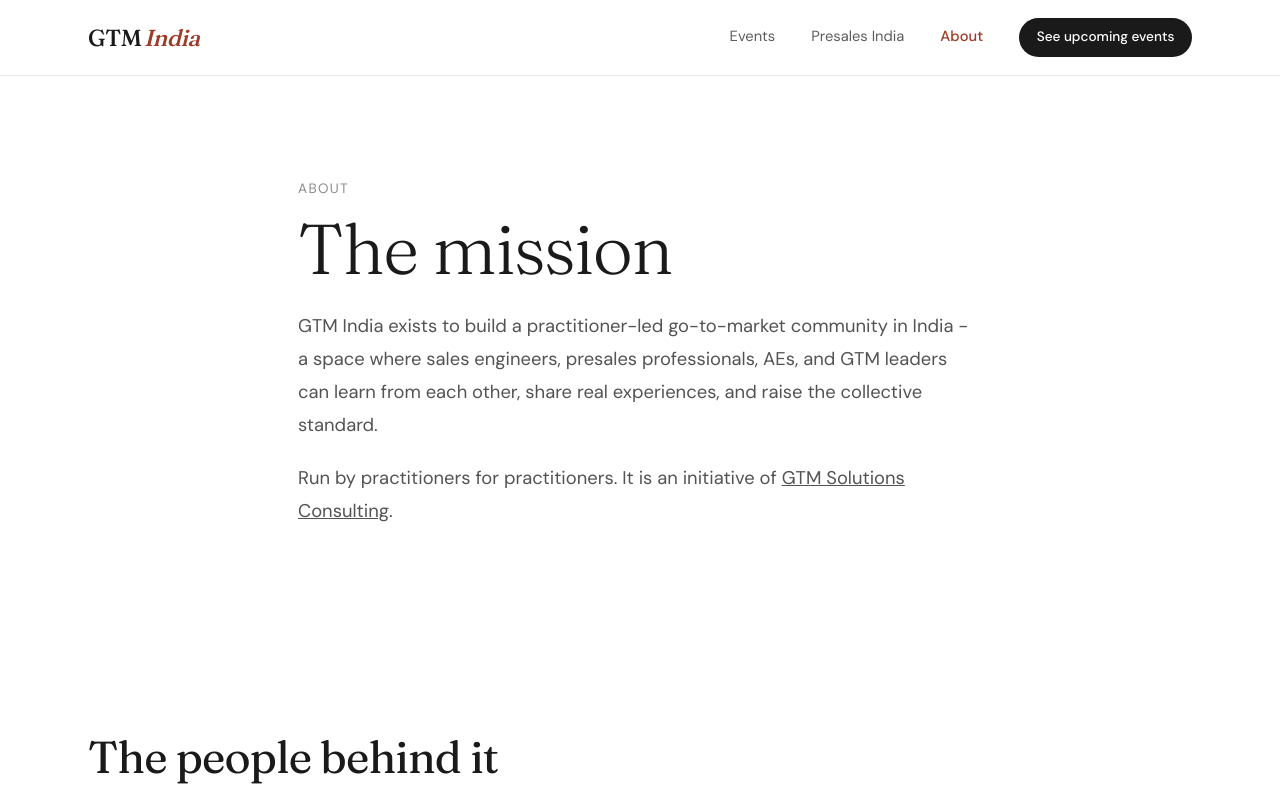
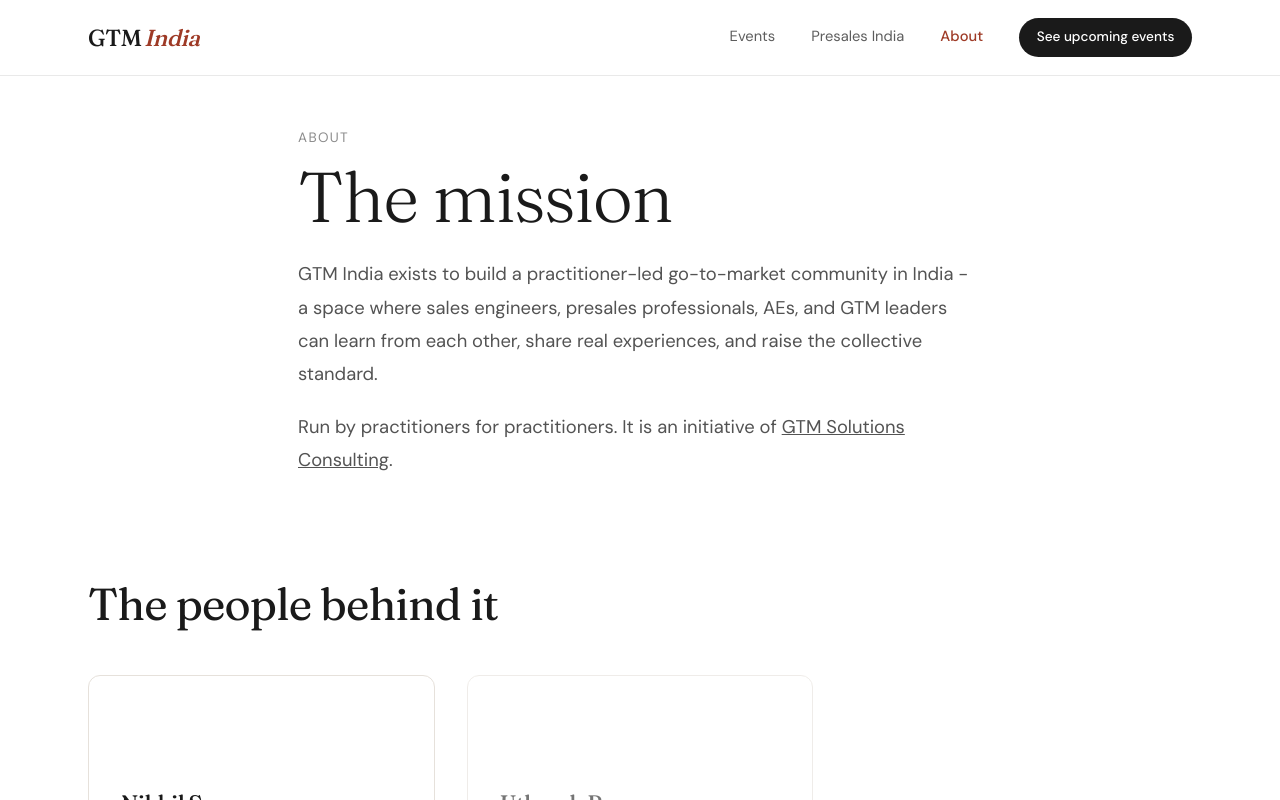
Before and after one commit to nixarma/gtmindia, a Next.js app: page /about in a window 1280 px wide. Shown: the top 800 px of the page. Built offline with nearby package versions, Linux system fonts and the light colour scheme.

Commit message:
Step 11: redesign About and Programs sections

```diff
--- a/src/app/globals.css
+++ b/src/app/globals.css
@@ -75,7 +75,7 @@
      --fs-h1:                    clamp(2.75rem, 5.5vw, 4.75rem);
      --fs-display:               clamp(3.5rem, 8vw, 7rem);
 
-     --section-pad-y:            clamp(4rem, 8vw, 8rem);
+     --section-pad-y:            clamp(2rem, 4vw, 4rem);
      --container-max:            1200px;
      --container-pad:            clamp(1.25rem, 5vw, 3rem);
 
@@ -509,38 +509,107 @@
    .tag-row .plus { color: var(--accent); font-weight: 500; opacity: 0.7; }
 
    /* ═══════════════════════════════════════════════════════════════════════════
-      BLURB
+   ABOUT
    ═══════════════════════════════════════════════════════════════════════════ */
 
-   .blurb {
-     display: block;
-   }
-   .blurb__label {
+#about {
+  padding: var(--section-pad-y) 0;
+}
+
+.about__eyebrow {
   font-family: var(--font-body);
   font-size: var(--fs-eyebrow);
-    font-weight: 600;
+  font-weight: 500;
   letter-spacing: 0.12em;
   text-transform: uppercase;
   color: var(--fg-quiet);
-    margin-bottom: 1.25rem;
-    font-style: normal;
-  }
-
-  .blurb__body {
-    font-size: var(--fs-lead);
-    max-width: 640px;
-    line-height: 1.7;
-    color: var(--fg-body);
-  }
-
-   .blurb__body em { font-style: italic; color: var(--accent); font-weight: 400; }
-   @media (max-width: 720px) {
-     .blurb { grid-template-columns: 1fr; gap: 1.25rem; padding-block: 4rem; }
-   }
-
-   #about {
-    padding: 4rem 0 5rem;
-  }
+  margin-bottom: 1.5rem;
+}
+
+.about__heading {
+  font-family: var(--font-display);
+  font-weight: 350;
+  font-size: clamp(2.25rem, 5vw, 3.5rem);
+  letter-spacing: -0.025em;
+  line-height: 1.05;
+  font-variation-settings: "opsz" 144;
+  color: var(--fg);
+  margin-bottom: 2.5rem;
+}
+.about__heading em {
+  font-style: italic;
+  color: var(--accent);
+}
+
+.about__grid {
+  display: grid;
+  grid-template-columns: repeat(2, 1fr);
+  gap: 1px;
+  background: var(--color-linen);
+  border: 1px solid var(--color-linen);
+  border-radius: var(--radius-lg);
+  overflow: visible;
+}
+
+.about__card {
+  background: var(--bg-surface);
+  padding: 1.75rem;
+  display: flex;
+  flex-direction: column;
+  gap: 0.6rem;
+  border-left: 3px solid transparent;
+  transition: border-color var(--dur-base) var(--ease-out);
+}
+
+.about__card-label {
+  font-family: var(--font-body);
+  font-size: var(--fs-eyebrow);
+  font-weight: 600;
+  letter-spacing: 0.1em;
+  text-transform: uppercase;
+  color: var(--accent);
+}
+
+.about__card-stat {
+  font-family: var(--font-display);
+  font-size: clamp(2rem, 4vw, 2.75rem);
+  font-weight: 400;
+  line-height: 1;
+  letter-spacing: -0.03em;
+  font-variation-settings: "opsz" 144;
+  color: var(--fg);
+}
+.about__card-stat em {
+  font-style: italic;
+  color: var(--accent);
+}
+
+.about__card-body {
+  font-family: var(--font-body);
+  font-size: 0.92rem;
+  line-height: 1.65;
+  color: var(--fg-muted);
+}
+
+.about__card-link {
+  color: var(--accent);
+  text-decoration: underline;
+  text-underline-offset: 2px;
+}
+.about__card:hover {
+  border-left-color: var(--accent);
+}
+
+@media (max-width: 640px) {
+  .about__grid {
+    grid-template-columns: 1fr;
+  }
+}
+
+.about__card:first-child { border-radius: var(--radius-lg) 0 0 0; }
+.about__card:nth-child(2) { border-radius: 0 var(--radius-lg) 0 0; }
+.about__card:nth-child(3) { border-radius: 0 0 0 var(--radius-lg); }
+.about__card:last-child { border-radius: 0 0 var(--radius-lg) 0; }
    /* ═══════════════════════════════════════════════════════════════════════════
       NEXT EVENT
       ═══════════════════════════════════════════════════════════════════════════ */
@@ -548,7 +617,7 @@
    .next-event {
      background: var(--color-ink);
      color: var(--color-white);
-     padding-block: clamp(3.5rem, 7vw, 6rem);
+     padding-block: var(--section-pad-y);
    }
    .next-event h2,
    .next-event h3,
@@ -704,17 +773,42 @@
    }
 
    /* ═══════════════════════════════════════════════════════════════════════════
-      PROGRAMMES
+   PROGRAMS
    ═══════════════════════════════════════════════════════════════════════════ */
 
-   .programmes { background: var(--color-white); padding-block: var(--section-pad-y); }
-   .programmes__grid {
+.programs { background: var(--color-white); padding-block: var(--section-pad-y); }
+
+.programs__head {
+  margin-bottom: 3rem;
+}
+.programs__head h2 {
+  font-family: var(--font-display);
+  font-weight: 350;
+  font-size: clamp(2.25rem, 5vw, 3.5rem);
+  letter-spacing: -0.025em;
+  line-height: 1;
+  font-variation-settings: "opsz" 144;
+  margin-bottom: 1rem;
+}
+.programs__head h2 em { font-style: italic; color: var(--accent); }
+.programs__desc {
+  font-family: var(--font-body);
+  font-size: 1.02rem;
+  line-height: 1.6;
+  color: var(--fg-muted);
+  max-width: 52ch;
+}
+
+.programs__grid {
   display: grid;
-     grid-template-columns: repeat(3, 1fr);
-     gap: 1.5rem;
-   }
-   @media (max-width: 880px) { .programmes__grid { grid-template-columns: 1fr; } }
-   .programme {
+  grid-template-columns: repeat(2, 1fr);
+  gap: 1.25rem;
+}
+@media (max-width: 720px) {
+  .programs__grid { grid-template-columns: 1fr; }
+}
+
+.program {
   position: relative;
   border: 1px solid var(--border-strong);
   border-radius: var(--radius-lg);
@@ -723,24 +817,77 @@
   display: flex;
   flex-direction: column;
   gap: 1rem;
-     min-height: 280px;
+  min-height: 260px;
   transition: box-shadow var(--dur-base) var(--ease-out);
 }
-   .programme:hover { box-shadow: var(--shadow-2); }
-   .programme__index { font-family: var(--font-display); font-size: 0.95rem; font-weight: 500; color: var(--accent-hover); letter-spacing: -0.02em; }
-   .programme__title { font-family: var(--font-display); font-weight: 400; font-size: 1.6rem; letter-spacing: -0.02em; line-height: 1.1; margin-top: auto; }
-   .programme__title em { font-style: italic; color: var(--accent); }
-   .programme__desc { font-family: var(--font-body); font-size: 0.95rem; line-height: 1.55; color: var(--fg-muted); }
-   .programme__meta {
+.program:hover { box-shadow: var(--shadow-2); }
+
+/* Leadership card treatment */
+.program--leadership {
+  background: var(--bg-terra);
+  border-color: var(--color-terracotta-light);
+}
+.program--leadership:hover { box-shadow: var(--shadow-3); }
+
+/* Invite-only badge */
+.program__invite-badge {
+  display: inline-block;
+  align-self: flex-start;
+  font-family: var(--font-body);
+  font-size: 0.7rem;
+  font-weight: 600;
+  letter-spacing: 0.1em;
+  text-transform: uppercase;
+  color: var(--color-terracotta-deeper);
+  background: rgba(158, 58, 38, 0.12);
+  border: 1px solid rgba(158, 58, 38, 0.25);
+  border-radius: var(--radius-pill);
+  padding: 0.25rem 0.7rem;
+  margin-bottom: 0.25rem;
+}
+
+.program__top {
+  display: flex;
+  flex-direction: column;
+  gap: 0.4rem;
+}
+.program__index {
+  font-family: var(--font-display);
+  font-size: 0.9rem;
+  font-weight: 500;
+  color: var(--accent-hover);
+  letter-spacing: -0.01em;
+}
+.program__title {
+  font-family: var(--font-display);
+  font-weight: 400;
+  font-size: clamp(1.5rem, 2.5vw, 1.9rem);
+  letter-spacing: -0.02em;
+  line-height: 1.1;
+}
+.program__title em { font-style: italic; color: var(--accent); }
+.program--leadership .program__title em { color: var(--color-terracotta-dark); }
+
+.program__desc {
+  font-family: var(--font-body);
+  font-size: 0.95rem;
+  line-height: 1.6;
+  color: var(--fg-muted);
+  flex: 1;
+}
+.program__meta {
   display: flex;
   justify-content: space-between;
   font-family: var(--font-body);
-     font-size: 0.78rem;
+  font-size: 0.75rem;
   letter-spacing: 0.08em;
   text-transform: uppercase;
   color: var(--fg-quiet);
   padding-top: 1rem;
   border-top: 1px solid var(--border);
+}
+.program--leadership .program__meta {
+  border-top-color: rgba(158, 58, 38, 0.2);
 }
 
    /* ═══════════════════════════════════════════════════════════════════════════
@@ -777,7 +924,7 @@
   .faq {
     background: var(--color-linen);
     border-top: 1px solid var(--border-strong);
-    padding: clamp(4rem, 8vw, 8rem) 0;
+    padding: var(--section-pad-y) 0;
   }
    .faq__layout { display: grid; grid-template-columns: 1fr 2fr; gap: 3rem; }
    @media (max-width: 720px) { .faq__layout { grid-template-columns: 1fr; gap: 1.5rem; } }
@@ -838,7 +985,7 @@
    .cta-banner {
      background: var(--color-ink);
      color: var(--color-white);
-     padding-block: clamp(4rem, 8vw, 7rem);
+     padding-block: var(--section-pad-y);
      overflow: hidden;
    }
    .cta-banner h2,
--- a/src/app/page.tsx
+++ b/src/app/page.tsx
@@ -2,7 +2,7 @@
 import { HeroSection }       from '@/components/home/HeroSection'
 import { BlurbSection }      from '@/components/home/BlurbSection'
 import { NextEventSection }  from '@/components/home/NextEventSection'
-import { ProgrammesSection } from '@/components/home/ProgrammesSection'
+import { ProgramsSection } from '@/components/home/ProgramsSection'
 import { PastEventsSection } from '@/components/home/PastEventsSection'
 import { FaqSection }        from '@/components/home/FaqSection'
 import { CtaBannerSection }  from '@/components/home/CtaBannerSection'
@@ -25,7 +25,7 @@
       <BlurbSection />
       <NextEventSection upcoming={upcoming} />
       <PastEventsSection />
-      <ProgrammesSection />
+      <ProgramsSection />
       <FaqSection />
       <CtaBannerSection />
     </>
--- /dev/null
+++ b/src/components/home/ProgramsSection.tsx
@@ -0,0 +1,71 @@
+const programs = [
+  {
+    index: '01',
+    type: 'Online',
+    desc: 'Monthly online sessions on GTM craft — pipeline, positioning, discovery, and live war stories from practitioners building GTM for global markets out of India.',
+    title: <><span>GTM India </span><em>Online</em></>,
+    meta: ['Monthly', 'Free · Online'],
+    leadership: false,
+  },
+  {
+    index: '02',
+    type: 'In-person',
+    desc: 'Evening meetups in your city. Small rooms, off-the-record conversations, and a different topic each month. Show up, contribute, leave sharper.',
+    title: <><span>GTM India </span><em>Connect</em></>,
+    meta: ['Monthly', 'Free · BLR · BOM · HYD · DEL'],
+    leadership: false,
+  },
+  {
+    index: '03',
+    type: 'Online',
+    desc: 'Online sessions for GTM leaders — revenue org design, hiring decisions, board narratives, and the hard stuff that doesn\'t get discussed in open forums.',
+    title: <><span>Leadership </span><em>Forum</em></>,
+    meta: ['Quarterly', 'Free · Online'],
+    leadership: true,
+  },
+  {
+    index: '04',
+    type: 'In-person',
+    desc: 'Off-the-record in-person sessions for GTM leaders. Strategy, team structure, and the business of running a revenue function — by invitation only.',
+    title: <><span>Leadership </span><em>Forum</em></>,
+    meta: ['Quarterly', 'Pay your own way · BLR · BOM · HYD · DEL'],
+    leadership: true,
+  },
+]
+
+export function ProgramsSection() {
+  return (
+    <section className="programs" id="event-formats">
+      <div className="container">
+        <div className="programs__head">
+          <h2>Event <em>formats</em>.</h2>
+          <p className="programs__desc">
+            Four formats, all practitioner-led. Zero fluff.
+          </p>
+        </div>
+
+        <div className="programs__grid">
+          {programs.map((p) => (
+            <article
+              key={p.index}
+              className={`program${p.leadership ? ' program--leadership' : ''}`}
+            >
+              {p.leadership && (
+                <span className="program__invite-badge">Invite only</span>
+              )}
+              <div className="program__top">
+                <span className="program__index">{p.index} / {p.type}</span>
+                <h3 className="program__title">{p.title}</h3>
+              </div>
+              <p className="program__desc">{p.desc}</p>
+              <div className="program__meta">
+                <span>{p.meta[0]}</span>
+                <span>{p.meta[1]}</span>
+              </div>
+            </article>
+          ))}
+        </div>
+      </div>
+    </section>
+  )
+}
--- a/src/lib/metadata.ts
+++ b/src/lib/metadata.ts
@@ -17,7 +17,7 @@
   },
 
   description:
-    'GTM India is a practitioner-led sales and go-to-market community for B2B professionals across Bengaluru, Mumbai, Hyderabad and Delhi NCR. Events, programmes, and peer learning — no theory, no fluff.',
+    'GTM India is a practitioner-led sales and go-to-market community for B2B professionals across Bengaluru, Mumbai, Hyderabad and Delhi NCR. Events, programs, and peer learning — no theory, no fluff.',
 
   keywords: [
     'GTM India',
@@ -41,7 +41,7 @@
     siteName: 'GTM India',
     title: 'GTM India — Sales & GTM community for India',
     description:
-      'Practitioner-led events and programmes for B2B sales and GTM professionals across India.',
+      'Practitioner-led events and programs for B2B sales and GTM professionals across India.',
     images: [
       {
         url: '/og-image.png',   // add a 1200×630 image to /public/
@@ -56,7 +56,7 @@
     card: 'summary_large_image',
     title: 'GTM India — Sales & GTM community for India',
     description:
-      'Practitioner-led events and programmes for B2B sales and GTM professionals across India.',
+      'Practitioner-led events and programs for B2B sales and GTM professionals across India.',
     images: ['/og-image.png'],
   },
 
```
Also changed, not shown: src/components/home/BlurbSection.tsx (+47 -7 lines), src/components/home/FaqSection.tsx (+20 -8 lines), src/components/home/ProgrammesSection.tsx (deleted, +0 -50 lines), public/llms.txt. Lines whose indentation alone changed are shown as unchanged.
